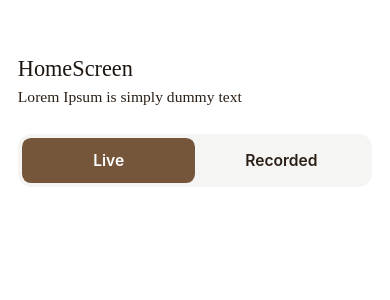
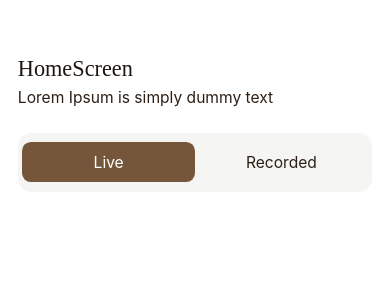
Before and after one commit to mrshahzaibshahbaz-stack/Shopora, a React Native app: screen / in a window 390 px wide. Shown: the top 300 px of the page. Built offline with nearby package versions, Linux system fonts and the light colour scheme.

Commit message:
Change the code for active tabs!

```diff
--- a/src/components/TopTab.tsx
+++ b/src/components/TopTab.tsx
@@ -1,32 +1,32 @@
-import React, { useState } from 'react';
-import { StyleSheet, Text, TouchableOpacity, View } from 'react-native';
-import { s } from 'react-native-size-matters';
+import { StyleSheet, Text, TouchableOpacity, View } from "react-native";
+import React, { useState } from "react";
+import { s, vs } from "react-native-size-matters";
 
-const tabs = ['Live', 'Recorded'];
+const tabsArr = ["Live", "Recorded"];
 
-const TopTab = () => {
-  const [activeTab, setActiveTab] = useState('Live');
+const ACTIVE_BG = "#75563B";
+
+const ACTIVE_TEXT = "#FFFFFF";
+const INACTIVE_TEXT = "#2C2016";
+
+const TopTabs = () => {
+  const [activeTab, setActiveTab] = useState("Live");
 
   return (
     <View style={styles.container}>
-      {tabs.map((tab) => {
-        const isActive = activeTab === tab;
+      {tabsArr.map((tabName) => {
+        const isActive = activeTab === tabName;
 
         return (
           <TouchableOpacity
-            key={tab}
-            activeOpacity={0.8}
-            onPress={() => setActiveTab(tab)}
             style={[
               styles.tabButton,
-              isActive && styles.activeTab,
-            ]}>
-            <Text
-              style={[
-                styles.tabText,
-                isActive && styles.activeText,
-              ]}>
-              {tab}
+              isActive && { backgroundColor: ACTIVE_BG },
+            ]}
+            onPress={() => setActiveTab(tabName)}
+          >
+            <Text style={isActive ? styles.activeText : styles.inActiveText}>
+              {tabName}
             </Text>
           </TouchableOpacity>
         );
@@ -35,36 +35,31 @@ const TopTab = () => {
   );
 };
 
-export default TopTab;
+export default TopTabs;
 
 const styles = StyleSheet.create({
   container: {
-    flexDirection: 'row',
-    backgroundColor: '#F5F5F4',
+    backgroundColor: "#F5F5F4",
     borderRadius: s(12),
+    height: vs(48),
+    flexDirection: "row",
+    alignItems: "center",
     padding: s(4),
-    marginTop: s(20),
   },
-
   tabButton: {
+    height: vs(32),
     flex: 1,
-    height: s(40),
-    justifyContent: 'center',
-    alignItems: 'center',
     borderRadius: s(8),
+    justifyContent: "center",
+    alignItems: "center",
   },
-
-  activeTab: {
-    backgroundColor: '#75563B',
+  activeText: {
+    color: ACTIVE_TEXT,
+    fontSize: s(14),
+    fontWeight: "semibold",
   },
-
-  tabText: {
+  inActiveText: {
     fontSize: s(14),
-    fontWeight: '600',
-    color: '#2C2016',
-  },
-
-  activeText: {
-    color: '#FFFFFF',
+    color: INACTIVE_TEXT,
   },
 });
--- a/src/screens/HomeScreen.tsx
+++ b/src/screens/HomeScreen.tsx
@@ -6,7 +6,7 @@ import {
   useColorScheme,
 } from 'react-native';
 import React from 'react';
-import { s } from 'react-native-size-matters';
+import { s, vs } from 'react-native-size-matters';
 import TopTab from '../components/TopTab';
 
 const HomeScreen = () => {
@@ -22,8 +22,17 @@ const HomeScreen = () => {
       />
       <View style={styles.container}>
         <Text style={styles.title}>HomeScreen</Text>
-        <Text style={styles.titleBody}>Lorem Ipsum is simply dummy text</Text>
-        <TopTab/>
+
+        <Text
+          style={{
+            color: '#2C2016',
+            fontSize: s(14),
+            marginBottom: vs(16),
+          }}
+        >
+          Lorem Ipsum is simply dummy text
+        </Text>
+        <TopTab />
       </View>
     </View>
   );
@@ -35,19 +44,18 @@ const styles = StyleSheet.create({
   container: {
     marginTop: s(50),
     marginHorizontal: s(16),
-    gap: 6
+    gap: 6,
   },
   title: {
     fontSize: s(20),
     fontFamily: 'Montserrat',
-    fontWeight: "semibold",
-    color: '#1D150F'
-
+    fontWeight: 'semibold',
+    color: '#1D150F',
   },
   titleBody: {
     fontSize: s(14),
     fontFamily: 'Montserrat',
     fontWeight: '400',
-    color: '#2C2016'
-  }
+    color: '#2C2016',
+  },
 });
```
